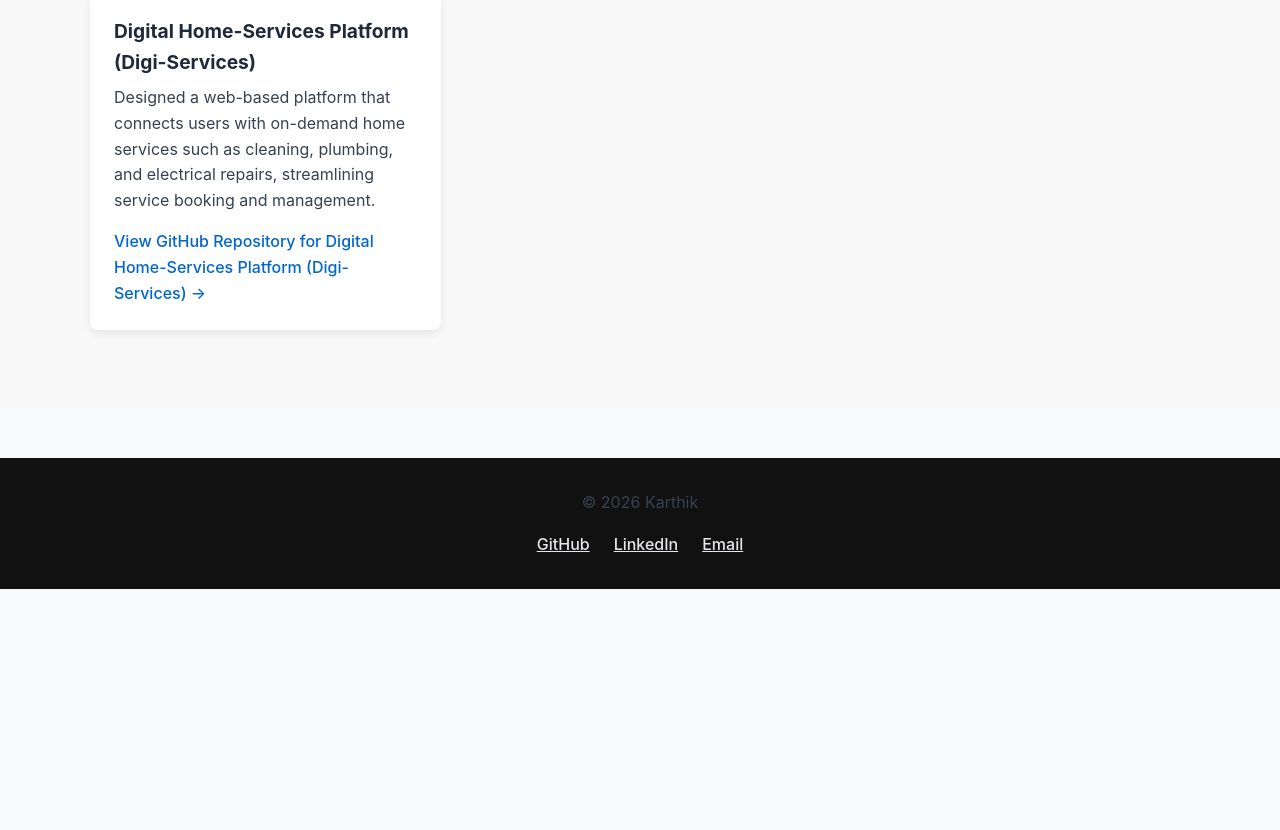
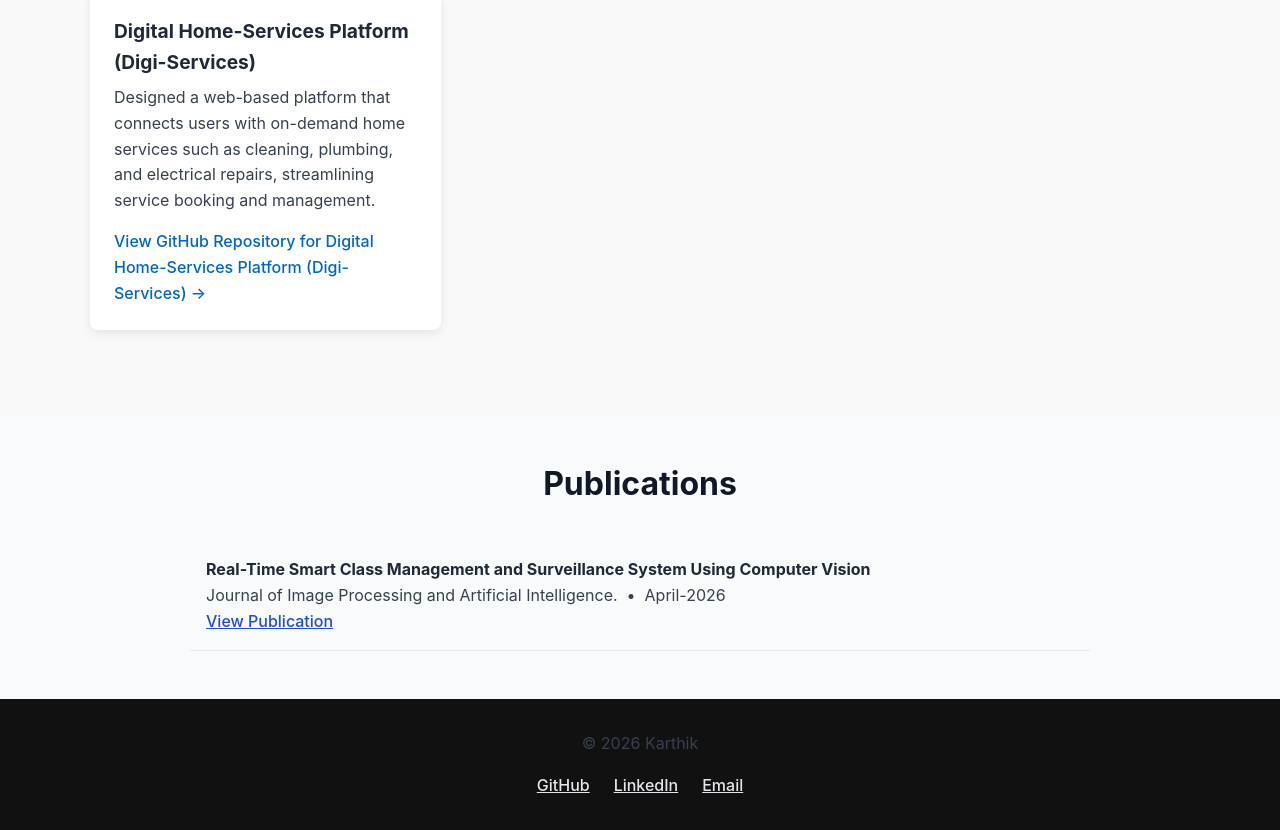
Before and after one commit to karthik527844/karthik-portfolio, a React (Vite) app: page / in a window 1280 px wide. Shown: the part 1482-2312 px from the top of the page. Before the commit the page ends 2071 px from the top, so only its background shows below. Built offline with nearby package versions, Linux system fonts and the light colour scheme.

Commit message:
Add publications section

```diff
--- a/src/App.jsx
+++ b/src/App.jsx
@@ -1,7 +1,9 @@
 import Hero from "./components/Hero";
 import TechStack from "./components/TechStack";
+import Publications from "./components/Publications";
 import Projects from "./components/Projects";
 import Footer from "./components/Footer";
+
 
 function App() {
   return (
@@ -9,6 +11,7 @@ function App() {
       <Hero />
       <TechStack />
       <Projects />
+      <Publications />
       <Footer />
     </main>
 
--- a/src/components/Publications.jsx
+++ b/src/components/Publications.jsx
@@ -0,0 +1,53 @@
+import { publications } from "../data/publications";
+
+const Publications = () => {
+  return (
+    <section aria-labelledby="publications-heading">
+      <h2 id="publications-heading" style={{ textAlign: "center" }}>
+        Publications
+      </h2>
+
+      <div style={{ maxWidth: "900px", margin: "2rem auto" }}>
+        {publications.length === 0 ? (
+          <p style={{ textAlign: "center" }}>
+            Currently preparing research work in the field of Computer Vision and
+            AI-based systems.
+          </p>
+        ) : (
+          <ul style={listStyle}>
+            {publications.map((pub, index) => (
+              <li key={index} style={itemStyle}>
+                <strong>{pub.title}</strong>
+                <p>
+                  {pub.venue} &nbsp;•&nbsp; {pub.year}
+                </p>
+
+                {pub.link && (
+                  <a
+                    href={pub.link}
+                    target="_blank"
+                    rel="noopener noreferrer"
+                  >
+                    View Publication
+                  </a>
+                )}
+              </li>
+            ))}
+          </ul>
+        )}
+      </div>
+    </section>
+  );
+};
+
+const listStyle = {
+  listStyleType: "none",
+  padding: 0,
+};
+
+const itemStyle = {
+  padding: "1rem",
+  borderBottom: "1px solid #e5e7eb",
+};
+
+export default Publications;
--- /dev/null
+++ b/src/data/publications.js
@@ -0,0 +1,8 @@
+export const publications = [
+    {
+      title: "Real-Time Smart Class Management and Surveillance System Using Computer Vision",
+      venue: "Journal of Image Processing and Artificial Intelligence.",
+      year: "April-2026",
+      link: "https://matjournals.net/engineering/index.php/JOIPAI/article/view/2996",
+    },
+  ];
```
